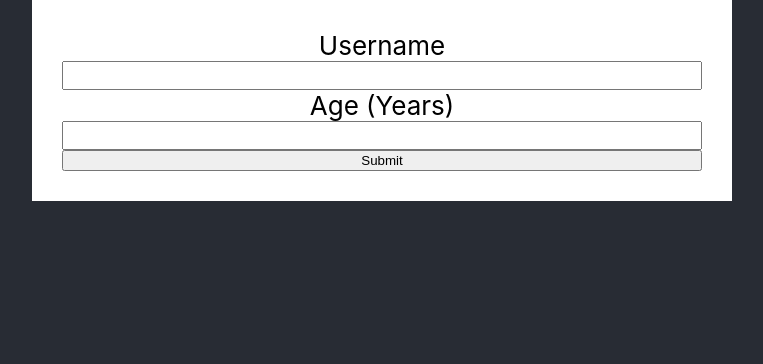
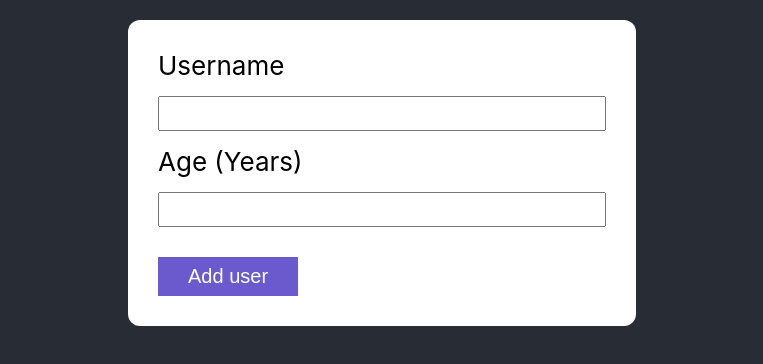
Before and after one commit to aleksandr-tomashevskyi/add-user-app, a JavaScript app: page / in a window 1280 px wide. Shown: the top 364 px of the page, without its empty margins (258-1021 px from the left). Built offline with nearby package versions, Linux system fonts and the light colour scheme; the HTML template or start-up script is replaced by a standard one.

Commit message:
added styles to form-block

```diff
--- a/src/components/Form/Button.js
+++ b/src/components/Form/Button.js
@@ -2,7 +2,7 @@ import styles from './Button.module.css'
 
 function Button(props){
    return (
-      <button type="submit">
+      <button type="submit" className={styles['submit-button']}>
          {props.children}
       </button>
    )
--- a/src/components/Form/Button.module.css
+++ b/src/components/Form/Button.module.css
@@ -0,0 +1,9 @@
+.submit-button{
+   padding: 8px 30px;
+   width: max-content;
+   font-size: 20px;
+   background-color: slateblue;
+   color: #FFFFFF;
+   box-shadow: none;
+   border: none;
+}
--- a/src/components/Form/Form.js
+++ b/src/components/Form/Form.js
@@ -10,7 +10,7 @@ function Form(){
          <Input  type='text'/>
          <label>Age (Years)</label>
          <Input  type='number'/>
-         <Button>Submit</Button>
+         <Button>Add user</Button>
       </form>
    )
 }
--- a/src/components/Form/Form.module.css
+++ b/src/components/Form/Form.module.css
@@ -1,5 +1,18 @@
 .form{
    display: flex;
    flex-direction: column;
-   width: 50vw;
+   width: 35vw;
 }
+
+.form label{
+   text-align: left;
+   margin-bottom: 15px;
+}
+
+.form input{
+   margin-bottom: 15px;
+}
+
+.form button{
+   margin-top: 15px;
+}
--- a/src/components/Form/Input.module.css
+++ b/src/components/Form/Input.module.css
@@ -1,3 +1,3 @@
 .inputs{
-   padding: 5px 0;
+   padding: 8px 0;
 }
--- a/src/components/FormBlock.js
+++ b/src/components/FormBlock.js
@@ -1,12 +1,15 @@
-import Card from './UI/Card';
-import Form from './Form/Form'
+import Card from "./UI/Card";
+import Form from "./Form/Form";
+import styles from './FormBlock.module.css';
 
-function FormBlock(){
-   return (
+function FormBlock() {
+  return (
+    <div className={styles['form-block']}>
       <Card>
-         <Form />
+        <Form />
       </Card>
-   )
+    </div>
+  );
 }
 
 export default FormBlock;
--- a/src/components/FormBlock.module.css
+++ b/src/components/FormBlock.module.css
@@ -0,0 +1,3 @@
+.form-block{
+   margin-top: 20px;
+}
--- a/src/components/UI/Card.module.css
+++ b/src/components/UI/Card.module.css
@@ -1,4 +1,5 @@
 .card{
    padding: 30px;
    background-color: #FFFFFF;
+   border-radius: 12px;
 }
```
